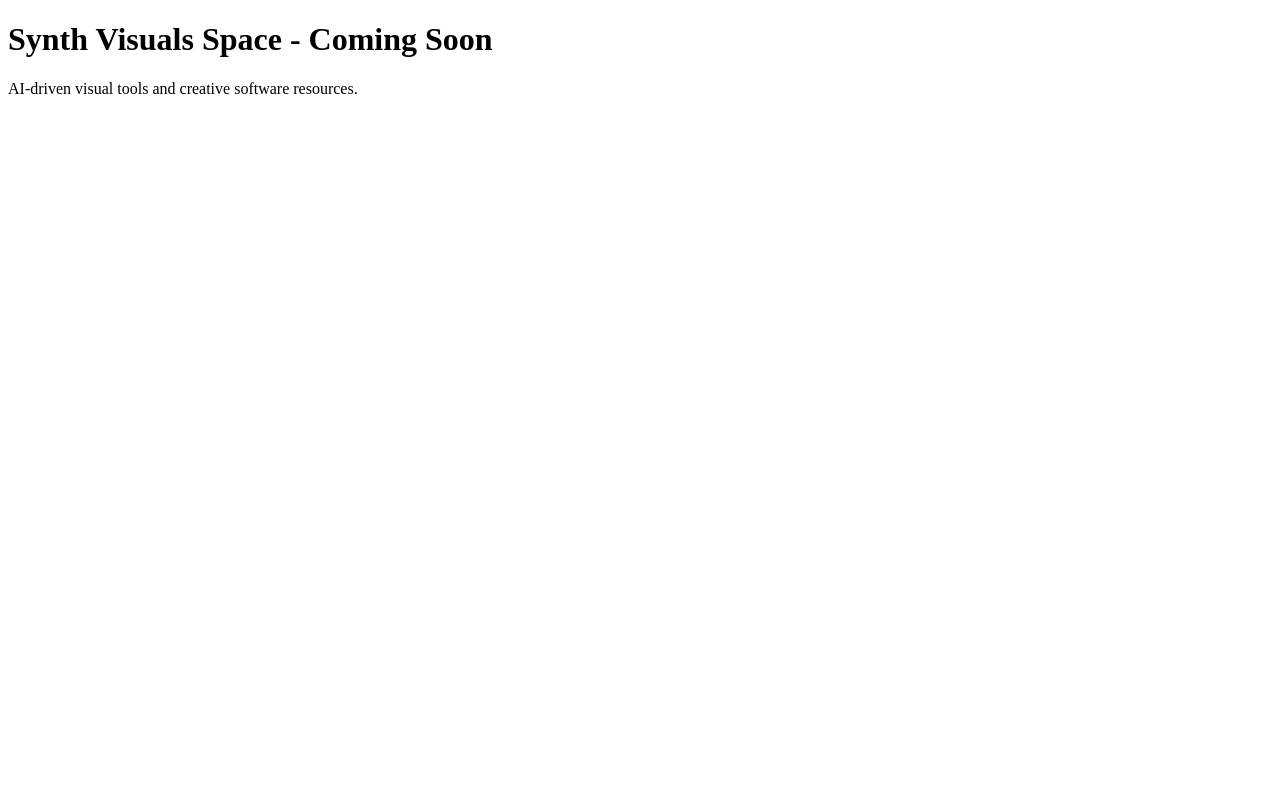
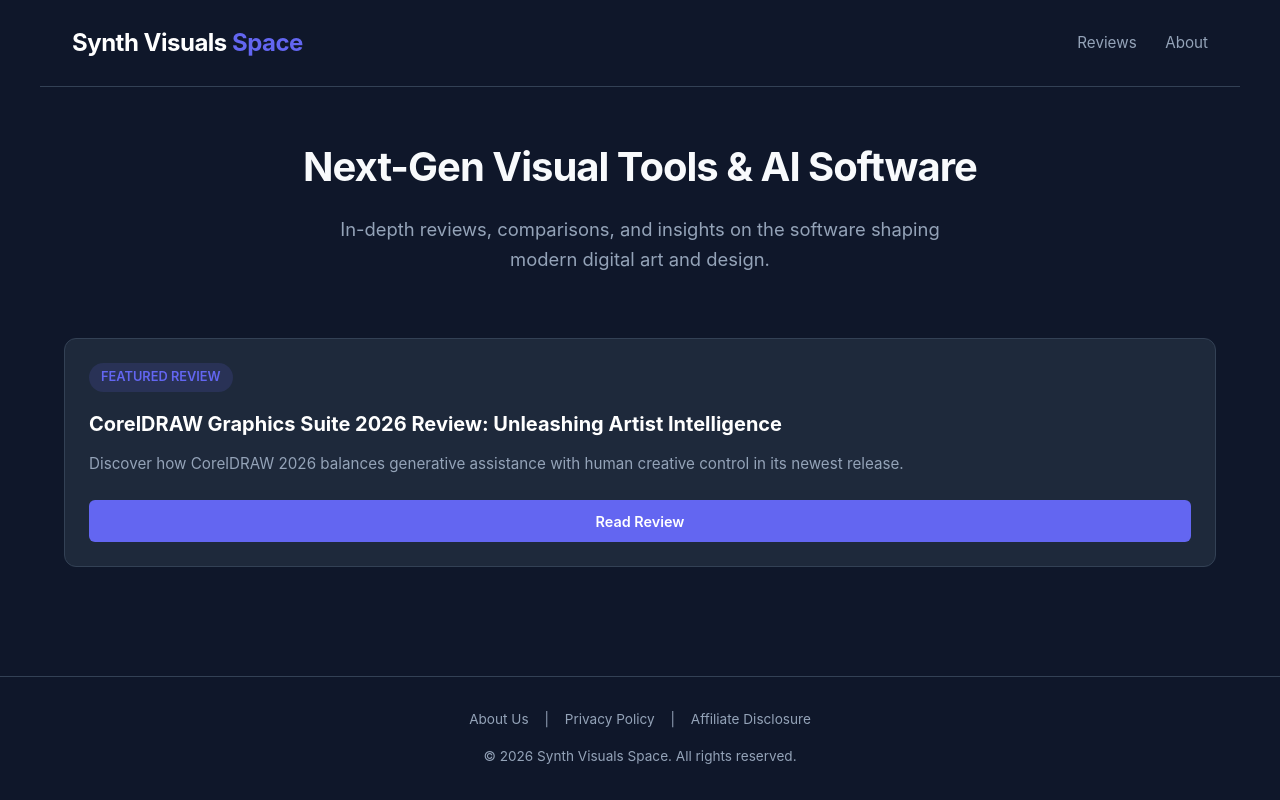
Before and after one commit to gabriel-sitescreator/Synth-Visuals-Space, a plain HTML site: page index.html in a window 1280 px wide. Drawn offline with Linux system fonts and the light colour scheme.

Commit message:
Update index.html

```diff
--- a/index.html
+++ b/index.html
@@ -3,10 +3,220 @@
 <head>
     <meta charset="UTF-8">
     <meta name="viewport" content="width=device-width, initial-scale=1.0">
-    <title>Synth Visuals Space</title>
+    <title>Synth Visuals Space | AI Visual Tools & Design Software</title>
+    <style>
+        :root {
+            --bg-color: #0f172a;
+            --card-bg: #1e293b;
+            --text-color: #f8fafc;
+            --text-muted: #94a3b8;
+            --accent-color: #6366f1;
+            --accent-hover: #4f46e5;
+        }
+
+        * {
+            box-sizing: border-box;
+            margin: 0;
+            padding: 0;
+            font-family: -apple-system, BlinkMacSystemFont, "Segoe UI", Roboto, Helvetica, Arial, sans-serif;
+        }
+
+        body {
+            background-color: var(--bg-color);
+            color: var(--text-color);
+            line-height: 1.6;
+            display: flex;
+            flex-direction: column;
+            min-height: 100vh;
+        }
+
+        header {
+            border-bottom: 1px solid #334155;
+            padding: 1.5rem 2rem;
+            display: flex;
+            justify-content: space-between;
+            align-items: center;
+            max-width: 1200px;
+            width: 100%;
+            margin: 0 auto;
+        }
+
+        .logo {
+            font-size: 1.5rem;
+            font-weight: 700;
+            color: #fff;
+            text-decoration: none;
+            letter-spacing: -0.5px;
+        }
+
+        .logo span {
+            color: var(--accent-color);
+        }
+
+        nav a {
+            color: var(--text-muted);
+            text-decoration: none;
+            margin-left: 1.5rem;
+            font-size: 0.95rem;
+            transition: color 0.2s;
+        }
+
+        nav a:hover {
+            color: var(--text-color);
+        }
+
+        main {
+            max-width: 1200px;
+            width: 100%;
+            margin: 0 auto;
+            padding: 3rem 1.5rem;
+            flex: 1;
+        }
+
+        .hero {
+            text-align: center;
+            margin-bottom: 4rem;
+        }
+
+        .hero h1 {
+            font-size: 2.5rem;
+            margin-bottom: 1rem;
+            letter-spacing: -1px;
+        }
+
+        .hero p {
+            color: var(--text-muted);
+            font-size: 1.15rem;
+            max-width: 600px;
+            margin: 0 auto;
+        }
+
+        .posts-grid {
+            display: grid;
+            grid-template-columns: repeat(auto-fit, minmax(300px, 1fr));
+            gap: 2rem;
+        }
+
+        .post-card {
+            background-color: var(--card-bg);
+            border-radius: 12px;
+            overflow: hidden;
+            border: 1px solid #334155;
+            display: flex;
+            flex-direction: column;
+        }
+
+        .post-content {
+            padding: 1.5rem;
+            display: flex;
+            flex-direction: column;
+            flex: 1;
+        }
+
+        .post-tag {
+            align-self: flex-start;
+            background-color: rgba(99, 102, 241, 0.15);
+            color: var(--accent-color);
+            padding: 0.25rem 0.75rem;
+            border-radius: 20px;
+            font-size: 0.8rem;
+            font-weight: 600;
+            margin-bottom: 1rem;
+            text-transform: uppercase;
+        }
+
+        .post-title {
+            font-size: 1.25rem;
+            margin-bottom: 0.75rem;
+            color: #fff;
+            text-decoration: none;
+        }
+
+        .post-excerpt {
+            color: var(--text-muted);
+            font-size: 0.95rem;
+            margin-bottom: 1.5rem;
+            flex: 1;
+        }
+
+        .btn {
+            display: inline-block;
+            background-color: var(--accent-color);
+            color: #fff;
+            padding: 0.6rem 1.2rem;
+            border-radius: 6px;
+            text-decoration: none;
+            font-weight: 600;
+            font-size: 0.9rem;
+            text-align: center;
+            transition: background-color 0.2s;
+        }
+
+        .btn:hover {
+            background-color: var(--accent-hover);
+        }
+
+        footer {
+            border-top: 1px solid #334155;
+            padding: 2rem 1.5rem;
+            text-align: center;
+            color: var(--text-muted);
+            font-size: 0.85rem;
+            margin-top: auto;
+        }
+
+        .footer-links {
+            margin-bottom: 1rem;
+        }
+
+        .footer-links a {
+            color: var(--text-muted);
+            text-decoration: none;
+            margin: 0 0.75rem;
+        }
+
+        .footer-links a:hover {
+            color: var(--text-color);
+        }
+    </style>
 </head>
 <body>
-    <h1>Synth Visuals Space - Coming Soon</h1>
-    <p>AI-driven visual tools and creative software resources.</p>
+
+    <header>
+        <a href="#" class="logo">Synth Visuals <span>Space</span></a>
+        <nav>
+            <a href="#reviews">Reviews</a>
+            <a href="#about">About</a>
+        </nav>
+    </header>
+
+    <main>
+        <section class="hero">
+            <h1>Next-Gen Visual Tools & AI Software</h1>
+            <p>In-depth reviews, comparisons, and insights on the software shaping modern digital art and design.</p>
+        </section>
+
+        <section class="posts-grid" id="reviews">
+            <!-- Article Card: CorelDRAW 2026 -->
+            <article class="post-card">
+                <div class="post-content">
+                    <span class="post-tag">Featured Review</span>
+                    <h2 class="post-title">CorelDRAW Graphics Suite 2026 Review: Unleashing Artist Intelligence</h2>
+                    <p class="post-excerpt">Discover how CorelDRAW 2026 balances generative assistance with human creative control in its newest release.</p>
+                    <a href="#" class="btn">Read Review</a>
+                </div>
+            </article>
+        </section>
+    </main>
+
+    <footer>
+        <div class="footer-links">
+            <a href="#">About Us</a> |
+            <a href="#">Privacy Policy</a> |
+            <a href="#">Affiliate Disclosure</a>
+        </div>
+        <p>&copy; 2026 Synth Visuals Space. All rights reserved.</p>
+    </footer>
+
 </body>
 </html>
```
